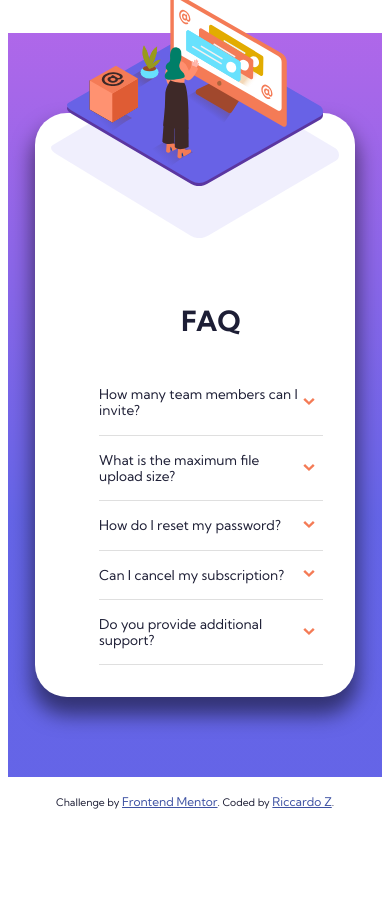
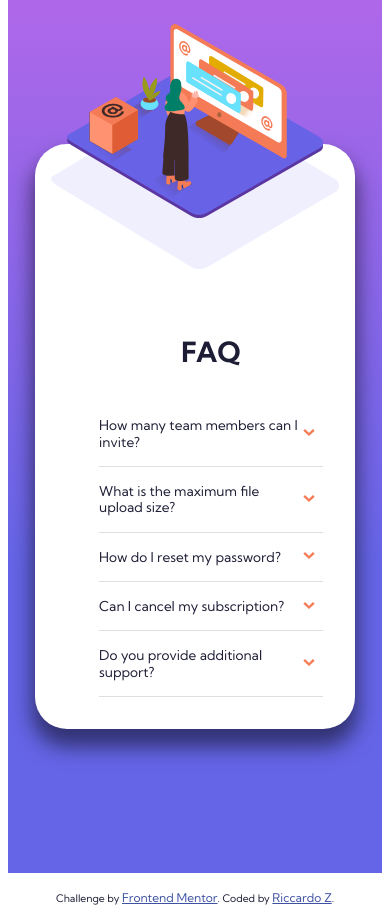
Before and after one commit to ricky80l/faq-accordion-card-main, a plain HTML site: page index.html in a window 390 px wide. Before the commit the page ends 844 px from the top, so only its background shows below. Drawn offline with nearby package versions, Linux system fonts and the light colour scheme.

Commit message:
Add files via upload

```diff
--- a/css/styles.css
+++ b/css/styles.css
@@ -89,7 +89,6 @@
                                                                                                                                             margin-bottom: 0;
                                                                                                                                             width: 95%;
                                                                                                                                             color: hsl(237, 12%, 33%);
-                                                                                                                                            ;
                                                                                                                                         }
 
                                                                                                                                         .accordion-button:hover {
@@ -145,7 +144,7 @@
                                                                                                                                                 overflow: visible !important;
                                                                                                                                             }
                                                                                                                                             .main {
-                                                                                                                                                padding: 5rem 7vw;
+                                                                                                                                                padding: 9rem 7vw;
                                                                                                                                                 min-width: 96vw;
                                                                                                                                             }
                                                                                                                                             .container {
```
